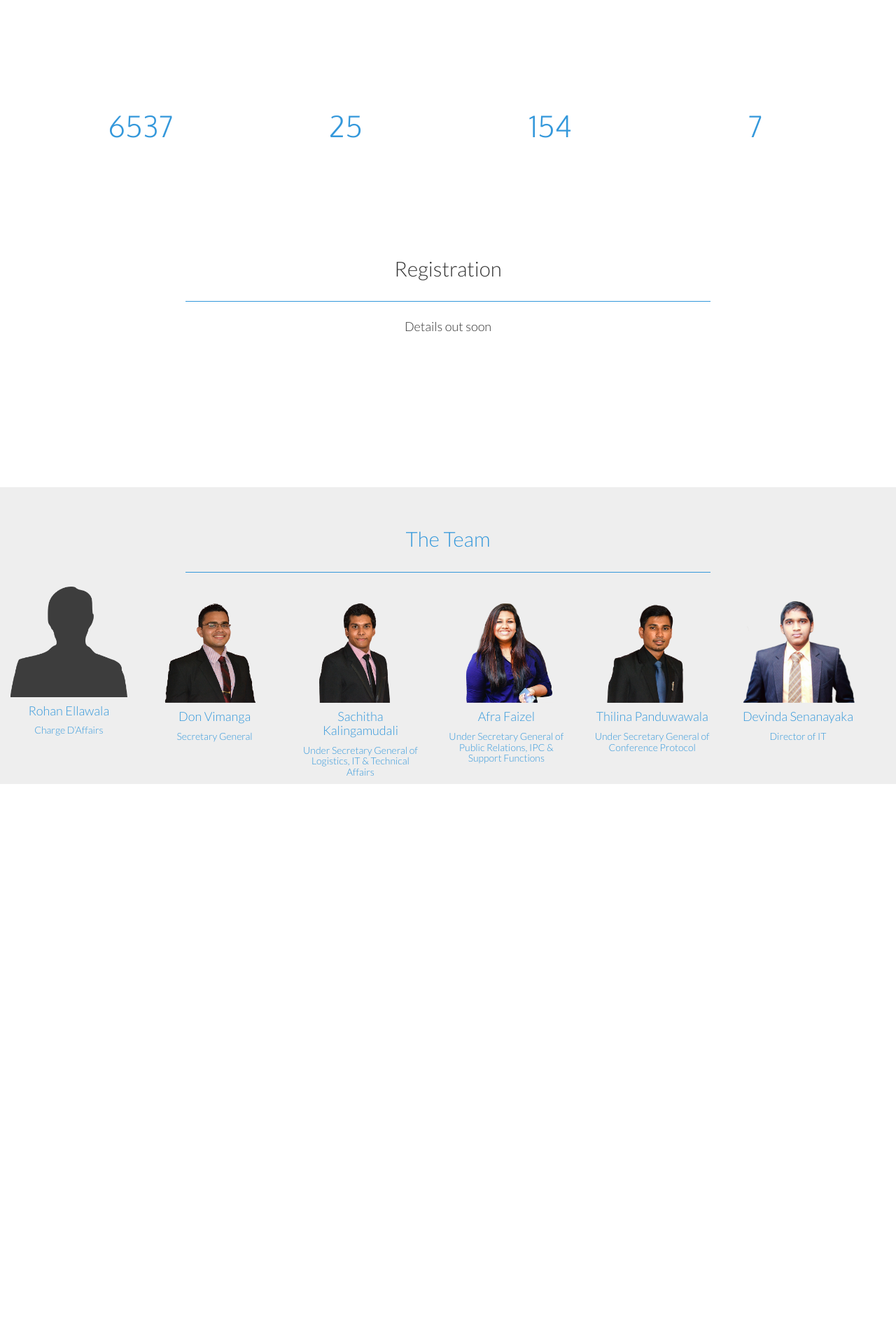
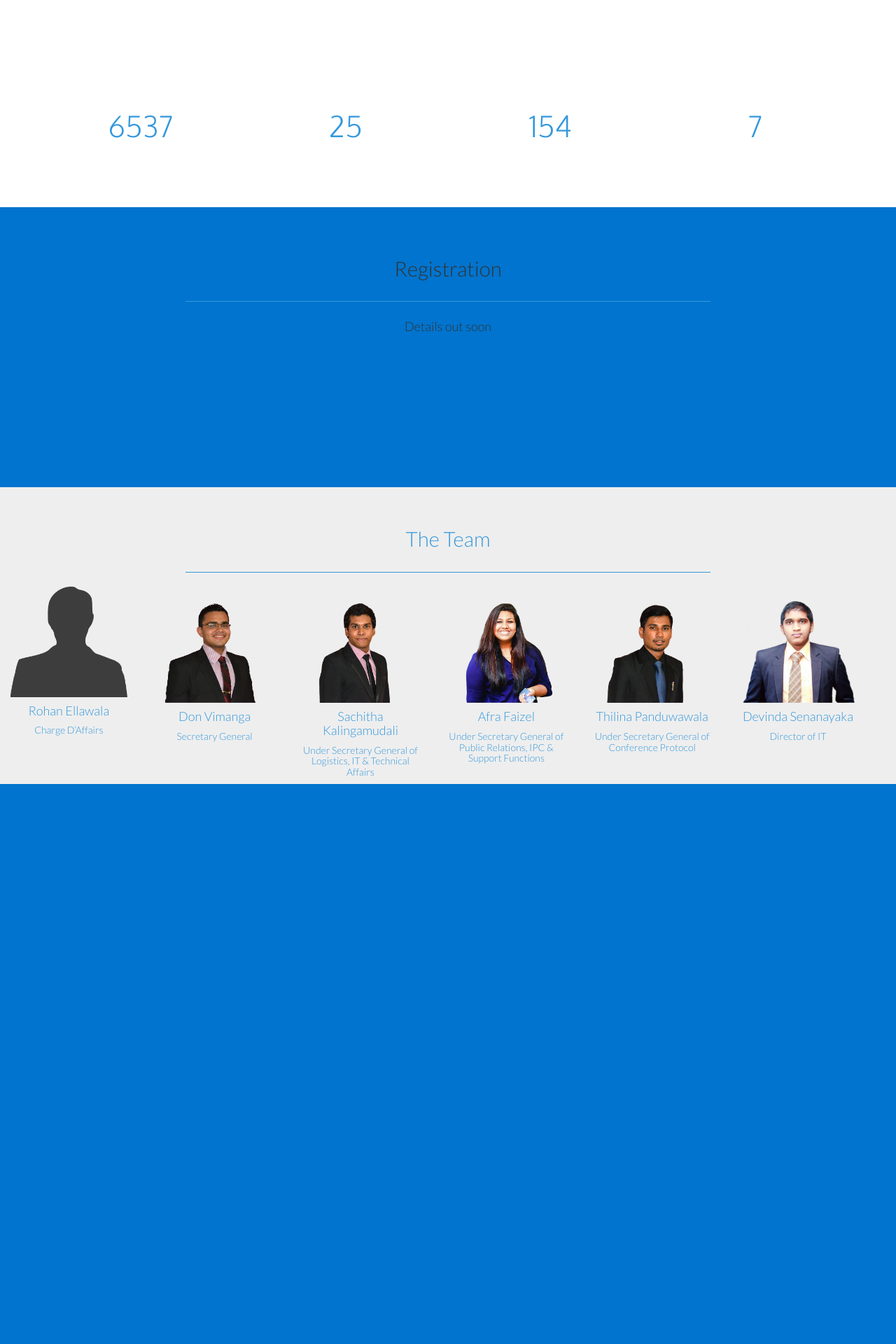
Before and after one commit to Saturnfive/SLMUN15, a PHP site: page / in a window 1280 px wide. Shown: the part 1704-3624 px from the top of the page at 70% size. After the commit the page ends 2824 px from the top, so only its background shows below. Run offline with PHP 8.4, Linux system fonts and the light colour scheme; some libraries are stand-ins or nearby versions.

Commit message:
Attemipting to add curtain reveal

```diff
--- a/css/styles.css
+++ b/css/styles.css
@@ -98,9 +98,16 @@ body {
     height: 100%;
 }
 
-.done {
-    height: 100%;
+.footer {
+    position: fixed;
+    bottom: 0;
+    left: 0;
+    right: 0;
+    height: 350px;
+    z-index: 1;
 }
+
+
 /*NAVIGATION STARTS*/
 
 .navbar-custom {
@@ -289,6 +296,10 @@ p {
     text-align: center;
 }
 
+.section4 {
+    background-color: #0074ce;
+}
+
 .section5 {
     background-color: #eeeeee;
 }
--- a/index.html
+++ b/index.html
@@ -19,13 +19,11 @@
 <body>
 
     <div class="parallax-image-wrapper parallax-image-wrapper-100" data-anchor-target="#top + .gap" data-bottom-top="transform:translate3d(0px, 200%, 0px)" data-top-bottom="transform:translate3d(0px, 0%, 0px)">
-
         <div class="parallax-image parallax-image-100" style="background-image:url(assets/bmich.jpg)" data-anchor-target="#top + .gap" data-bottom-top="transform: translate3d(0px, -85%, 0px);" data-top-bottom="transform: translate3d(0px, 85%, 0px);"></div>
         <!--the +/-80% translation can be adjusted to control the speed difference of the image-->
     </div>
 
     <div class="parallax-image-wrapper parallax-image-wrapper-50" data-anchor-target=".section2 + .gap" data-bottom-top="transform:translate3d(0px, 300%, 0px)" data-top-bottom="transform:translate3d(0px, 0%, 0px)">
-
         <div class="parallax-image parallax-image-50" style="background-image:url(assets/confroom.png);" data-anchor-target=".section2 + .gap" data-bottom-top="transform: translate3d(0px, -40%, 0px);" data-top-bottom="transform: translate3d(0px, 40%, 0px);"></div>
     </div>
 
@@ -295,13 +293,9 @@
                 </div>
             </div>
         </div>
+        <div class="footer"></div>
+    </div>
 
-
-
-        <div class="content done">
-
-        </div>
-    </div>
 
 
 
```
Lines whose indentation alone changed are shown as unchanged.
